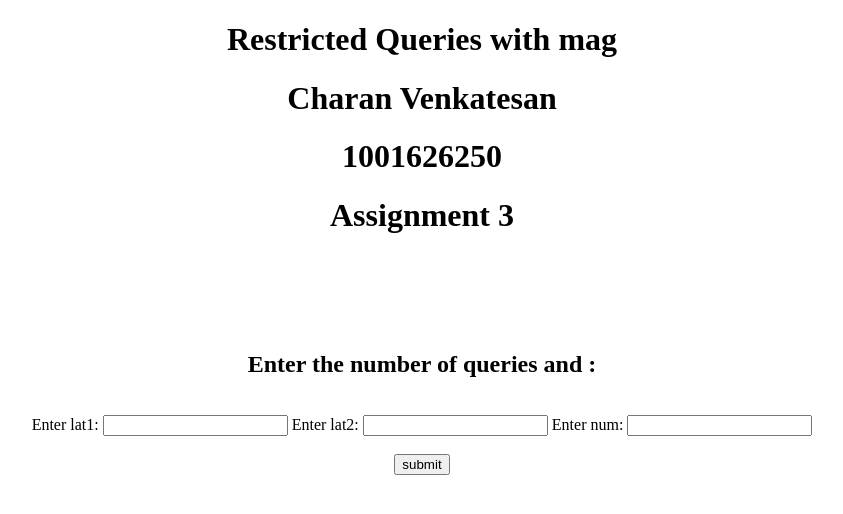
After one commit to Ragav-Charan/Assignment3, a Flask app: page /restrictedlat in a window 1280 px wide. The commit adds this page. Shown: the top 514 px of the page, without its empty margins (218-1061 px from the left). Run offline with Flask 2, Linux system fonts and the light colour scheme.

Commit message:
Version 4

```diff
--- a/app.py
+++ b/app.py
@@ -48,6 +48,10 @@ def restricted():
 @app.route('/restrictedmag')
 def restrictedmag():
     return render_template('restmag.html')
+
+@app.route('/restrictedlat')
+def restrictedlat():
+    return render_template('lat.html')
 
 @app.route('/dist')
 def dist():
@@ -116,20 +120,21 @@ def options2():
 @app.route('/options3', methods=['POST', 'GET'])
 def options3():
     start_time = time.time()
-    mag1 = request.form['mag1']
-    mag2 = (request.form['mag2'])
+    mag1 = float(request.form['mag1'])
+    mag2 = float(request.form['mag2'])
     rows = []
     num = int(request.form['num'])
     for i in range(num):
+        val = str(round(random.uniform(mag1, mag2), 1))
         cur = cnxn.cursor()
-        c = "select * from all_month WHERE mag between "+mag1+" and "+mag2
+        c = "select * from all_month WHERE mag ="+val
        # cur.execute("select * from all_month WHERE place LIKE ?", ('%'+loc+'%',))
         if r.get(c):
             print('Cached')
             rows.append(r.get(c))
         else:
             print('Not Cached')
-            cur.execute("select * from all_month WHERE mag between ? and ?", (mag1, mag2))
+            cur.execute("select * from all_month WHERE mag =?", (val))
             get = cur.fetchall();
             rows.append(get)
             r.set(c,str(get))
@@ -207,6 +212,32 @@ def otr():
     elapsed_time = end_time - start_time
     return render_template("list5.html", dist=rows, etime=elapsed_time)
 
+@app.route('/options4', methods=['POST', 'GET'])
+def options4():
+    start_time = time.time()
+    l1 = float(request.form['l1'])
+    l2 = float(request.form['l2'])
+    rows = []
+    num = int(request.form['num'])
+    for i in range(num):
+        val = str(round(random.uniform(l1, l2), 1))
+        cur = cnxn.cursor()
+        c = "select * from all_month WHERE latitude ="+val
+       # cur.execute("select * from all_month WHERE place LIKE ?", ('%'+loc+'%',))
+        if r.get(c):
+            print('Cached')
+            rows.append(r.get(c))
+        else:
+            print('Not Cached')
+            cur.execute("select * from all_month WHERE latitude =?", (val))
+            get = cur.fetchall();
+            rows.append(get)
+            r.set(c,str(get))
+    end_time = time.time()
+    elapsed_time = end_time - start_time
+    return render_template("list3.html", rows=[rows,elapsed_time])
+
+
 if __name__ == '__main__':
     #app.run(default=True)
     app.run(host='0.0.0.0',port=port,debug=True)
--- a/templates/home.html
+++ b/templates/home.html
@@ -15,6 +15,7 @@
             <h2><a href = "/restrictedmag">Restricted Queries with mag</a></h2>
             <h2><a href = "/dist">Restricted Queries with latitude and longitude</a></h2>
             <h2><a href = "/time">Restricted Queries with time range</a></h2>
+            <h2><a href = "/restrictedlat">Restricted Queries with latitude range</a></h2>
         </center>
 	</body>
 </html>
--- /dev/null
+++ b/templates/lat.html
@@ -0,0 +1,34 @@
+<!doctype html>
+<html>
+	<body>
+
+		<center>
+		<header> <h1> Restricted Queries with mag </h1> </header>
+            <header> <h1> Charan Venkatesan </h1> </header>
+		<header> <h1> 1001626250</h1> </header>
+            <header> <h1> Assignment 3</h1> </header>
+		<br> <br>
+		<h1> </h1>
+		<br>
+		<label><h2>Enter the number of queries and :</h2></label><br>
+        <form action = "{{ url_for('options4') }}" method = "POST">
+		<label>Enter lat1:</label>
+         <input type = "text"
+				 name = "l1"
+                  />
+		<label>Enter lat2:</label>
+         <input type = "text"
+				 name = "l2"
+                  />
+            <label>Enter num:</label>
+         <input type = "text"
+				 name = "num"
+                  />
+		  <br>
+		  <br>
+		  <input type = "submit" value = "submit" /><br>
+		  </form>
+        </center>
+
+    </body>
+</html>
--- a/templates/list3.html
+++ b/templates/list3.html
@@ -4,7 +4,7 @@
    <body>
 
    <center>
-      <header> <h1> Displaying Rows and time taken for execution for restricted queries for mag range </h1>
+      <header> <h1> Displaying Rows and time taken for execution for restricted queries</h1>
       </header>
       <br> <br>
       <h1>Execution time:{{rows[1]}}</h1>
```
